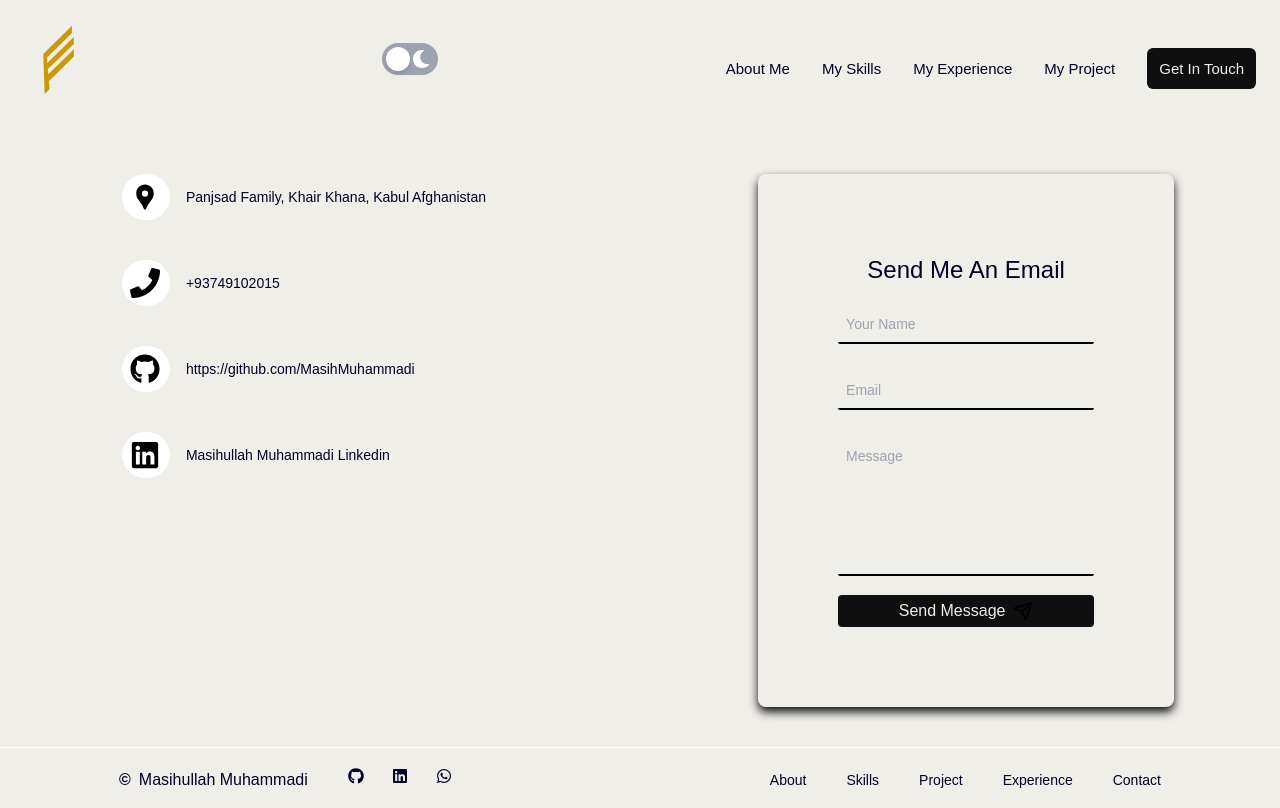
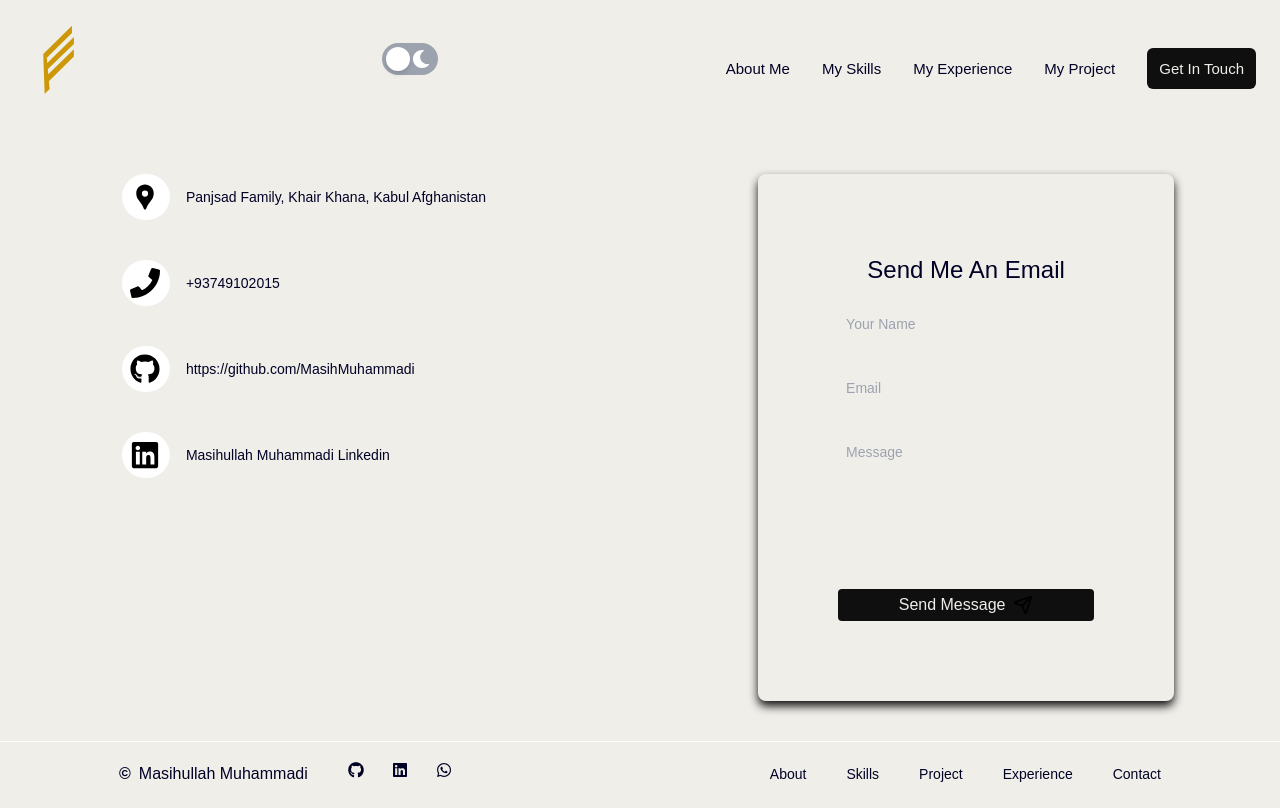
Before and after one commit to MasihMuhammadi/Portfolio, a Next.js app: page /contact in a window 1280 px wide. Built offline with nearby package versions, Linux system fonts and the light colour scheme.

Commit message:
fixed bugs

```diff
--- a/app/globals.css
+++ b/app/globals.css
@@ -5,12 +5,11 @@
 :root {
   --background: #ffffff;
   --foreground: #171717;
-  --primary: blue;
+  --primary: #171717;
   --secondary: #eab308;
   --thirnary: #000;
   --shadow: #eab308;
   --blackAndWhiteBtn: #000;
-  --border: #fff;
 }
 
 @media (prefers-color-scheme: dark) {
@@ -38,7 +37,7 @@
   background-color: var(--blackAndWhiteBtn);
 }
 .borders {
-  border-bottom: 2px solid var(--border);
+  border-bottom: var(--background);
   color: var(--foreground);
 }
 
```
